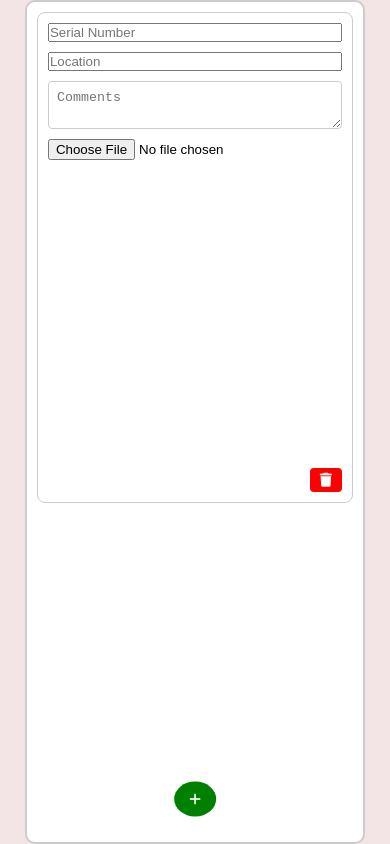
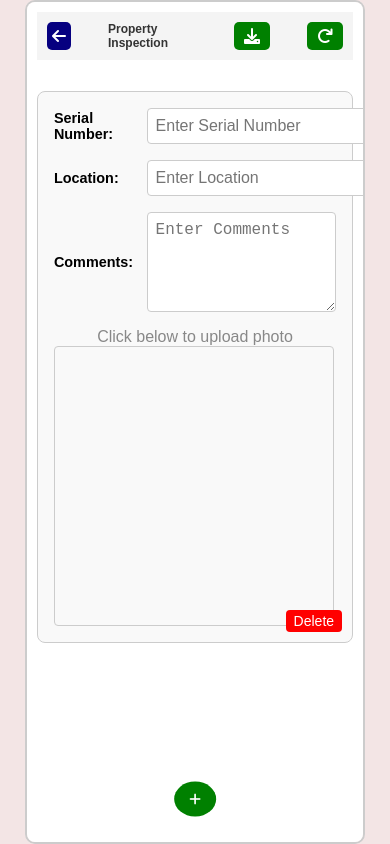
Before and after one commit to TKamote/LandingPages, a plain HTML site: page meta/propertyinspection/index.html in a window 390 px wide. Both pictures are taken after a click on the button 325 px from the left and 36 px from the top of the page. Drawn offline with Linux system fonts and the light colour scheme.

Commit message:
UI complete bu to test in mobile view

```diff
--- a/meta/propertyinspection/index.html
+++ b/meta/propertyinspection/index.html
@@ -13,7 +13,6 @@
   <body>
     <div class="container" id="container">
       <header class="header">
-
         <button class="icon-back" id="back-btn">
           <i class="fas fa-arrow-left"></i>
         </button>
@@ -21,17 +20,16 @@
         <button class="icon" id="download-btn">
           <i class="fas fa-download"></i>
         </button>
-        <button class="icon" id="reset-btn"><i class="fas fa-redo"></i></button>
+        <button class="icon" id="reset-btn">
+          <i class="fas fa-redo"></i>
+        </button>
       </header>
-      <div class="card">
-        <input type="text" placeholder="Serial Number" class="serial-number" />
-        <input type="text" placeholder="Location" class="location" />
-        <textarea placeholder="Comments" class="comments"></textarea>
-        <input type="file" accept="image/*" class="image-input" />
-        <button class="delete-btn"><i class="fas fa-trash"></i></button>
+      <div id="cards-container">
+        <!-- Cards will be dynamically added here -->
       </div>
     </div>
 
+    <!-- Delete button outside the card -->
     <button id="add-btn" class="add-btn"><i class="fas fa-plus"></i></button>
     <script src="script.js"></script>
   </body>
--- a/meta/propertyinspection/script.js
+++ b/meta/propertyinspection/script.js
@@ -1,75 +1,114 @@
-const container = document.getElementById('container');
-const addBtn = document.getElementById('add-btn');
-const resetBtn = document.getElementById('reset-btn');
-const uploadBtn = document.getElementById('upload-btn');
+const cardsContainer = document.getElementById("cards-container");
+const addBtn = document.getElementById("add-btn");
+const resetBtn = document.getElementById("reset-btn");
 
-// Function to create a new card
+// Function to create a new card dynamically
 function createCard() {
-    const card = document.createElement('div');
-    card.classList.add('card');
-    card.innerHTML = `
-        <input type="text" placeholder="Serial Number" class="serial-number" />
-        <input type="text" placeholder="Location" class="location" />
-        <textarea placeholder="Comments" class="comments"></textarea>
-        <input type="file" accept="image/*" class="image-input" />
-        <button class="delete-btn"><i class="fas fa-trash"></i></button>
+  const card = document.createElement("div");
+  card.classList.add("card");
+  card.style.position = "relative"; // Set .card to position: relative
+  card.style.border = "1px solid #ccc"; // Optional: Add a border for better visibility
+  card.style.borderRadius = "8px"; // Optional: Add rounded corners
+  card.style.padding = "1rem"; // Optional: Add padding
+  card.style.marginBottom = "1rem"; // Optional: Add spacing between cards
+
+  card.innerHTML = `
+        <div class="form-group">
+            <label for="serial-number" class="form-label">Serial Number:</label>
+            <input type="text" placeholder="Enter Serial Number" class="serial-number" />
+        </div>
+        <div class="form-group">
+            <label for="location" class="form-label">Location:</label>
+            <input type="text" placeholder="Enter Location" class="location" />
+        </div>
+        <div class="form-group">
+            <label for="comments" class="form-label">Comments:</label>
+            <textarea placeholder="Enter Comments" class="comments"></textarea>
+        </div>
+        <p style="text-align: center; color: #888;">Click below to upload photo</p>
+        <div class="photo-container" style="display: flex; align-items: center; justify-content: center; width: 280px; height: 280px; border: 1px solid #ccc; border-radius: 4px; cursor: pointer; background-color: #f9f9f9;">
+        <img class="photo" src="placeholder.jpg" alt="Click to upload photo"
+                 style="display: none; width: 100%; height: 100%; object-fit: cover; border-radius: 4px;" />
+            <input type="file" accept="image/*" class="image-input" style="display: none;" />
+        </div>
+
+        <button class="delete-btn" style="
+            position: absolute;
+            bottom: 10px;
+            right: 10px;
+            background-color: red;
+            color: white;
+            border: none;
+            padding: 0.2rem .5rem;
+            border-radius: 4px;
+            cursor: pointer;">
+            Delete
+        </button>
     `;
 
-    // Add delete functionality to the new card
-    const deleteBtn = card.querySelector('.delete-btn');
-    deleteBtn.addEventListener('click', () => {
-        if (container.children.length > 1) {
-            card.remove();
-        } else {
-            alert("You can't delete the last card!");
-        }
-    });
+  // Add functionality to display the photo
+  const imageInput = card.querySelector(".image-input");
+  const photoElement = card.querySelector(".photo");
+  const photoContainer = card.querySelector(".photo-container");
 
-    return card;
+  // Trigger the hidden file input when the photo container is clicked
+  photoContainer.addEventListener("click", () => {
+    imageInput.click();
+  });
+
+  imageInput.addEventListener("change", (e) => {
+    if (e.target.files && e.target.files[0]) {
+      const file = e.target.files[0];
+      const reader = new FileReader();
+
+      reader.onload = (event) => {
+        // Display the photo in the UI
+        photoElement.src = event.target.result;
+        photoElement.style.display = "block"; // Ensure the image is visible
+        photoContainer.style.backgroundColor = "transparent"; // Remove placeholder background
+      };
+
+      reader.readAsDataURL(file); // Read the file as a Base64 string
+    }
+  });
+
+  // Add functionality to delete the card
+  const deleteCardBtn = card.querySelector(".delete-btn");
+  deleteCardBtn.addEventListener("click", () => {
+    const cards = cardsContainer.querySelectorAll(".card");
+    if (cards.length > 1) {
+      card.remove(); // Remove the specific card
+    } else {
+      alert("You must have at least one card!");
+    }
+  });
+
+  return card;
 }
 
-// Add event listener to the "Add" button
-addBtn.addEventListener('click', () => {
-    const newCard = createCard();
-    container.appendChild(newCard);
+// Ensure there is always one card when the app loads
+document.addEventListener("DOMContentLoaded", () => {
+  // Clear any unintended child elements in the cards container
+  cardsContainer.innerHTML = "";
+
+  if (cardsContainer.childElementCount === 0) {
+    const firstCard = createCard();
+    cardsContainer.appendChild(firstCard);
+  }
 });
 
-// Reset to the original single card
-resetBtn.addEventListener('click', () => {
-    container.innerHTML = `
-        <div class="card">
-            <input type="text" placeholder="Serial Number" class="serial-number">
-            <input type="text" placeholder="Location" class="location">
-            <textarea placeholder="Comments" class="comments"></textarea>
-            <input type="file" accept="image/*" class="image-input">
-            <button class="delete-btn"><i class="fas fa-trash"></i></button>
-        </div>
-    `;
-
-    // Add delete functionality to the reset card
-    const deleteBtn = container.querySelector('.delete-btn');
-    deleteBtn.addEventListener('click', () => {
-        if (container.children.length > 1) {
-            container.querySelector('.card').remove();
-        } else {
-            alert("You can't delete the last card!");
-        }
-    });
+// Add event listener to the "Add" button
+addBtn.addEventListener("click", () => {
+  const newCard = createCard();
+  cardsContainer.appendChild(newCard);
 });
 
-// Upload functionality (placeholder for Word document generation)
-uploadBtn.addEventListener('click', () => {
-    alert('Upload functionality to save as Word document is not implemented yet.');
+// Add reset functionality to the "Reset" button
+resetBtn.addEventListener("click", () => {
+  // Clear all cards from the cards container
+  cardsContainer.innerHTML = "";
+
+  // Add a single default card
+  const firstCard = createCard();
+  cardsContainer.appendChild(firstCard);
 });
-
-// Add delete functionality to existing cards
-document.querySelectorAll('.delete-btn').forEach((deleteBtn) => {
-    deleteBtn.addEventListener('click', (event) => {
-        const card = event.target.closest('.card');
-        if (container.children.length > 1) {
-            card.remove();
-        } else {
-            alert("You can't delete the last card!");
-        }
-    });
-});
--- a/meta/propertyinspection/styles.css
+++ b/meta/propertyinspection/styles.css
@@ -74,16 +74,10 @@ h3 {
 }
 
 .card {
-    width: 100%;
-    height: 130mm; /* Set a fixed height to enable scrolling */
   border: 1px solid #ccc;
-    border-radius: 8px;
-    padding: 10px;
-    margin-bottom: 15px;
-    display: flex;
-    flex-direction: column;
-    gap: 10px;
-    position: relative;
+  padding: 1rem;
+  margin: 1rem 0;
+  background-color: #f9f9f9;
 }
 .card textarea {
   width: 100%;
@@ -132,3 +126,37 @@ img {
   justify-content: center;
   align-items: center;
 }
+
+/* Style for the form group */
+.form-group {
+  display: flex;
+  align-items: center;
+  margin-bottom: 1rem;
+}
+
+/* Style for the label */
+.form-label {
+  font-weight: bold;
+  font-size: 0.9rem; /* Smaller font size */
+  margin-right: 0.5rem;
+  white-space: normal; /* Allow wrapping */
+  flex: 0 0 30%; /* Occupy 30% of the total width */
+  word-wrap: break-word; /* Break long words if necessary */
+}
+
+/* Style for the inputs */
+.serial-number,
+.location,
+.comments {
+  flex: 1; /* Allow the input/textarea to take up remaining space */
+  padding: 0.5rem;
+  border: 1px solid #ccc;
+  border-radius: 4px;
+  font-size: 1rem;
+}
+
+/* Style for the textarea */
+.comments {
+  resize: vertical; /* Allow vertical resizing only */
+  height: 100px; /* Default height for the textarea */
+}
```
Lines whose indentation alone changed are shown as unchanged.
